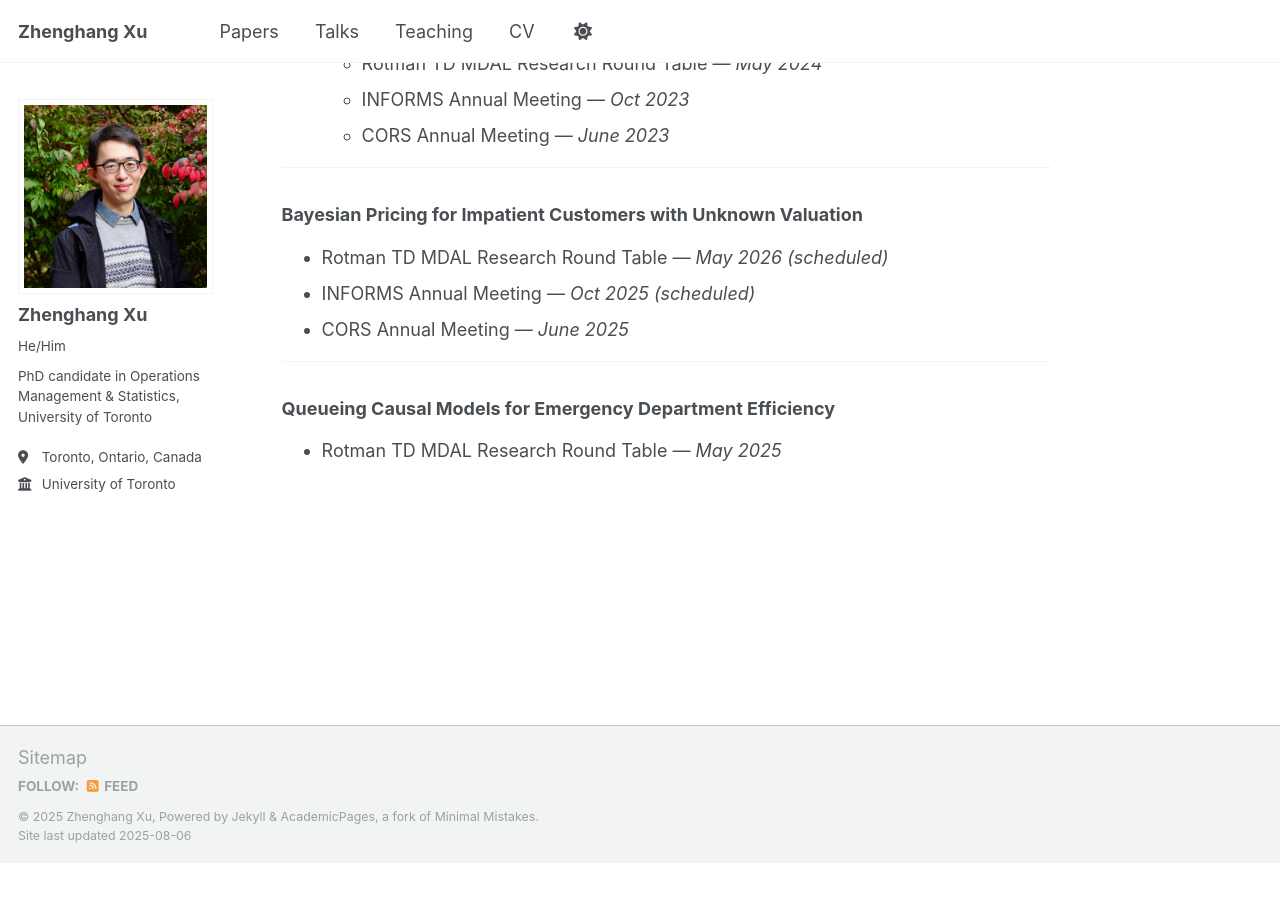
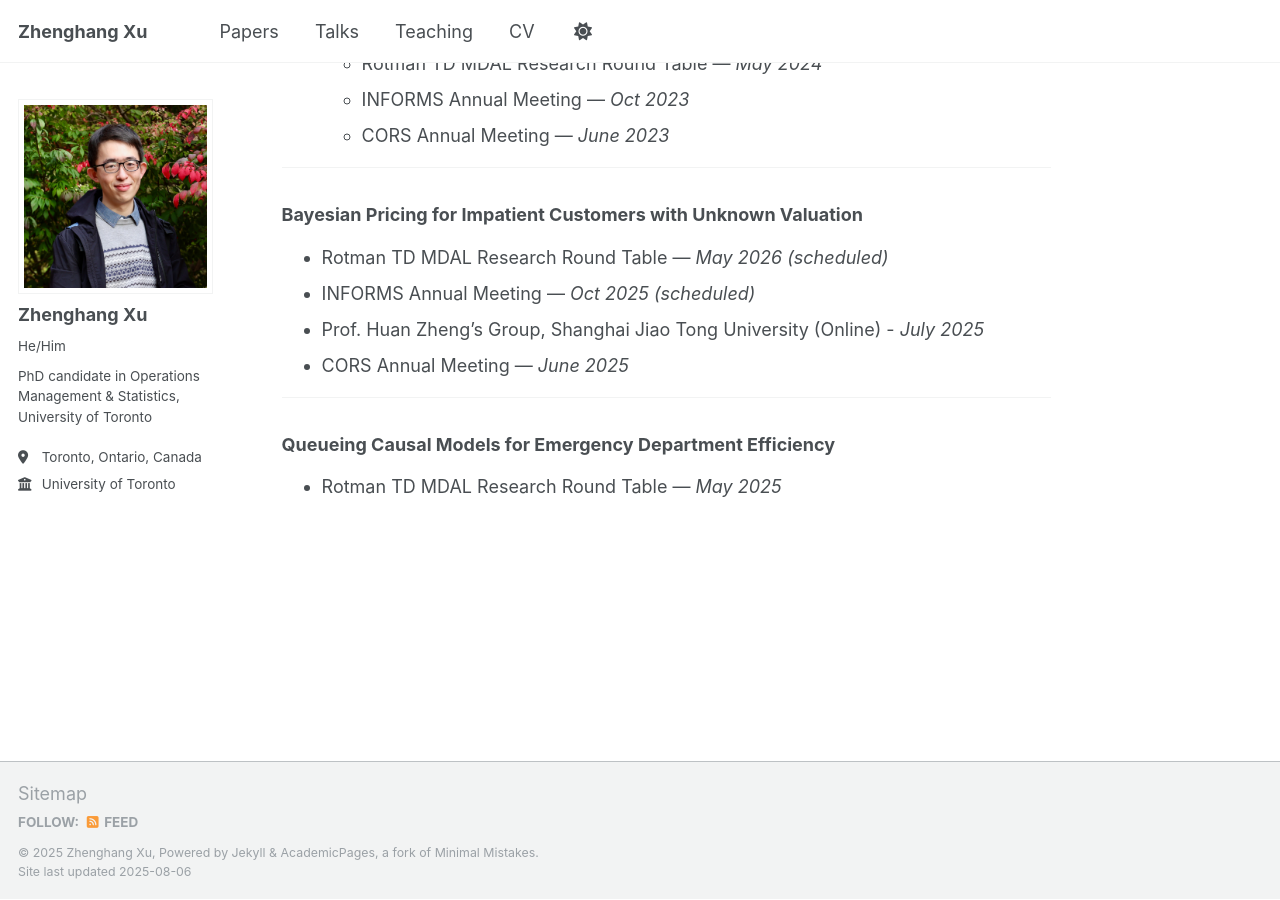
Before and after one commit to zhenghangxu-baymax/zhenghangxu-baymax.github.io, a Jekyll site: the page built from _pages/talks.md, in a window 1280 px wide and 900 px high, scrolled down 820 px. Built offline with Jekyll 4.4.1, drawn with Linux system fonts in a browser that asks for light colours; before the commit the page ends 1684 px from its top, so only the background shows below that.

Commit message:
Update talks.md

```diff
--- a/_pages/talks.md
+++ b/_pages/talks.md
@@ -30,6 +30,7 @@ permalink: /talks/
 
 - Rotman TD MDAL Research Round Table — *May 2026 (scheduled)*
 - INFORMS Annual Meeting — *Oct 2025 (scheduled)*
+- Prof. Huan Zheng's Group, Shanghai Jiao Tong University (Online) - *July 2025*
 - CORS Annual Meeting — *June 2025*
 
 ---
```
